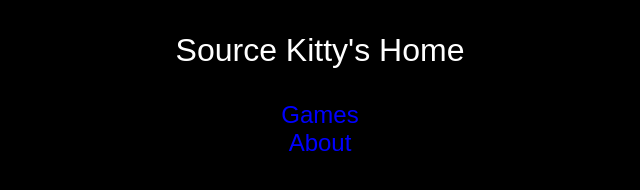
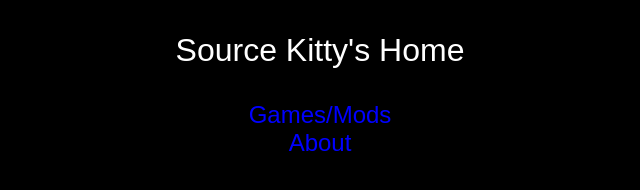
Before and after one commit to sourcekitty/sourcekitty.github.io, a plain HTML site: page index.html in a window 1280 px wide. Shown: the whole page, without its empty margins (320-960 px from the left). Drawn offline with Linux system fonts and the light colour scheme.

Commit message:
Minor Text Edit

```diff
--- a/index.html
+++ b/index.html
@@ -8,7 +8,7 @@
 <body><center>
 
     <p class="f3">Source Kitty's Home</p>
-    <a href="games.html" class="l1">Games</a>
+    <a href="games.html" class="l1">Games/Mods</a>
     <br>
     <a href="about.html" class="l2">About</a>
 
```
